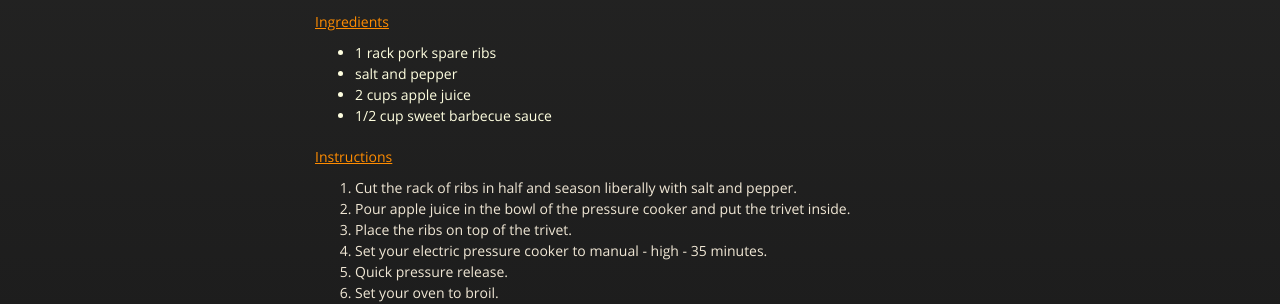
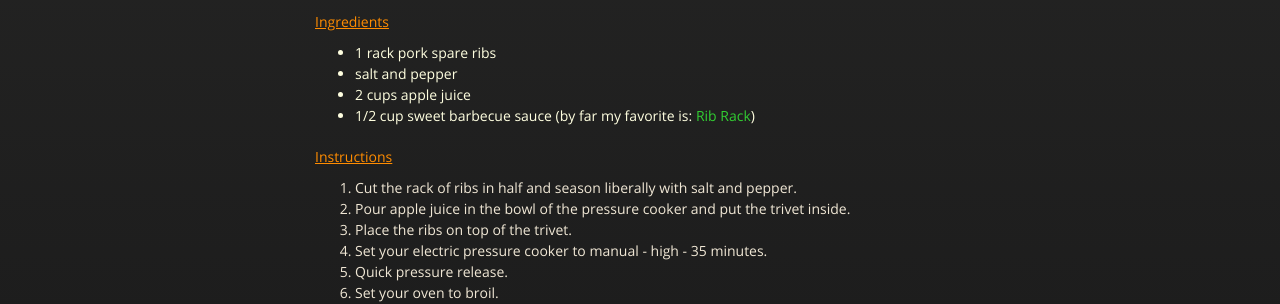
Before and after one commit to cmwillett/TheDigitalCookbook, a Jekyll site: the page built from InstantPot/AppleBBQRibs.md, in a window 1280 px wide. Shown: the part 518-822 px from the top of the page. Built offline with Jekyll 4.4.1, drawn with Linux system fonts in a browser that asks for light colours; nearby versions of some CDN libraries.

Commit message:
Update AppleBBQRibs.md

```diff
--- a/InstantPot/AppleBBQRibs.md
+++ b/InstantPot/AppleBBQRibs.md
@@ -12,7 +12,7 @@ So easy and tasty!
 - 1 rack pork spare ribs
 - salt and pepper
 - 2 cups apple juice
-- 1/2 cup sweet barbecue sauce
+- 1/2 cup sweet barbecue sauce (by far my favorite is:  [Rib Rack](http://www.theribrack.com/))
 
 #### Instructions
 1. Cut the rack of ribs in half and season liberally with salt and pepper.
```
